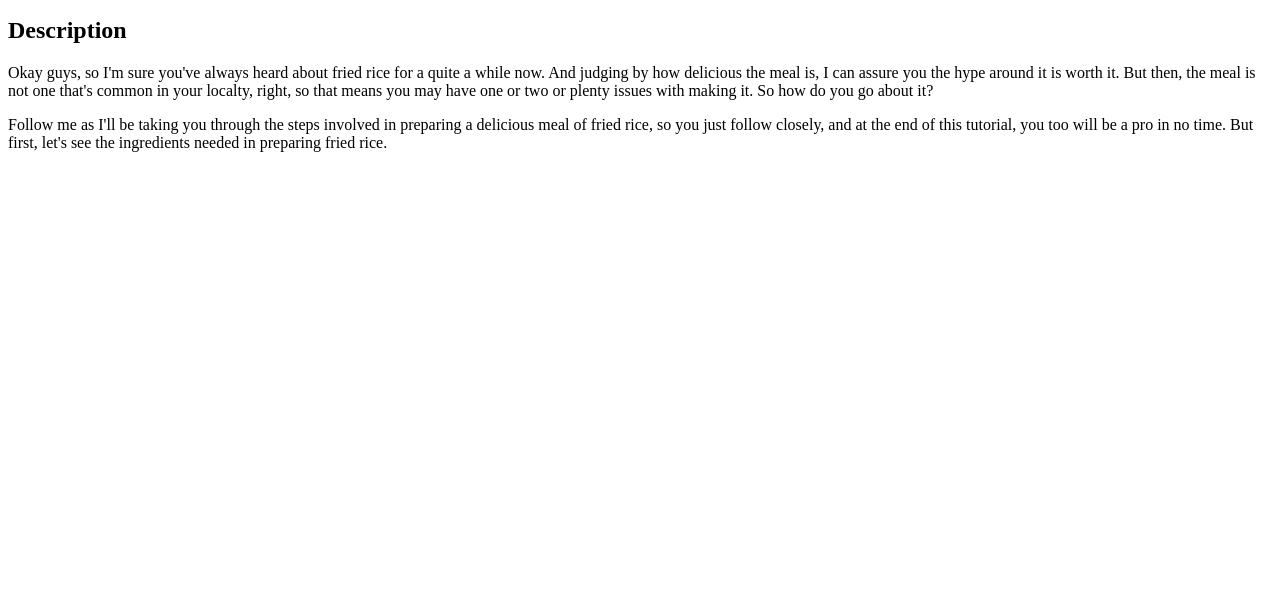
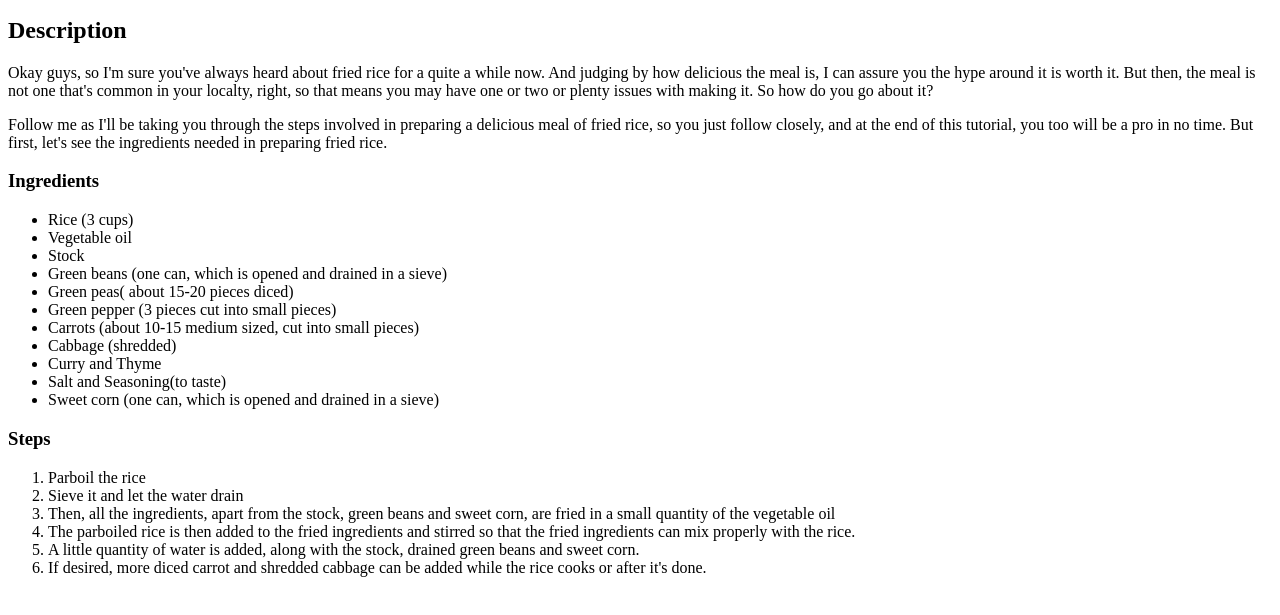
Before and after one commit to Sarmmie2706/odin-newrecipes, a plain HTML site: page newrecipes/friedrice.html in a window 1280 px wide. Shown: the part 101-716 px from the top of the page. Drawn offline with Linux system fonts and the light colour scheme.

Commit message:
Add ingredients and steps

```diff
--- a/newrecipes/friedrice.html
+++ b/newrecipes/friedrice.html
@@ -19,3 +19,37 @@
             you just follow closely, and at the end of this tutorial, you too will be a pro in no time. But first,
             let's see the ingredients needed in preparing fried rice.
         </p>
+
+        <h3>Ingredients</h3>
+        <ul>
+            <li>Rice (3 cups)</li>
+            <li>Vegetable oil</li>
+            <li>Stock</li>
+            <li>Green beans (one can, which is opened and drained in a sieve)</li>
+            <li>Green peas( about 15-20 pieces diced)</li>
+            <li>Green pepper (3 pieces cut into small pieces)</li>
+            <li>Carrots (about 10-15 medium sized, cut into small pieces)</li>
+            <li>Cabbage (shredded)</li>
+            <li>Curry and Thyme</li>
+            <li>Salt and Seasoning(to taste)</li>
+            <li>Sweet corn (one can, which is opened and drained in a sieve)</li>
+        </ul>
+
+        <h3>Steps</h3>
+        <ol>
+            <li>Parboil the rice</li>
+            <li>Sieve it and let the water drain</li>
+            <li>Then, all the ingredients, apart from the stock, green beans and sweet corn, are fried in a small quantity
+                 of the vegetable oil</li>
+            <li>The parboiled rice is then added to the fried ingredients and stirred so that the fried ingredients can
+                 mix properly with the rice.</li>
+            <li>A little quantity of water is added, along with the stock, drained green beans and sweet corn.</li>
+            <li>If desired, more diced carrot and shredded cabbage can be added while the rice cooks or after it's done.</li>
+        </ol>
+
+
+
+
+    </body>
+
+</html>
```
